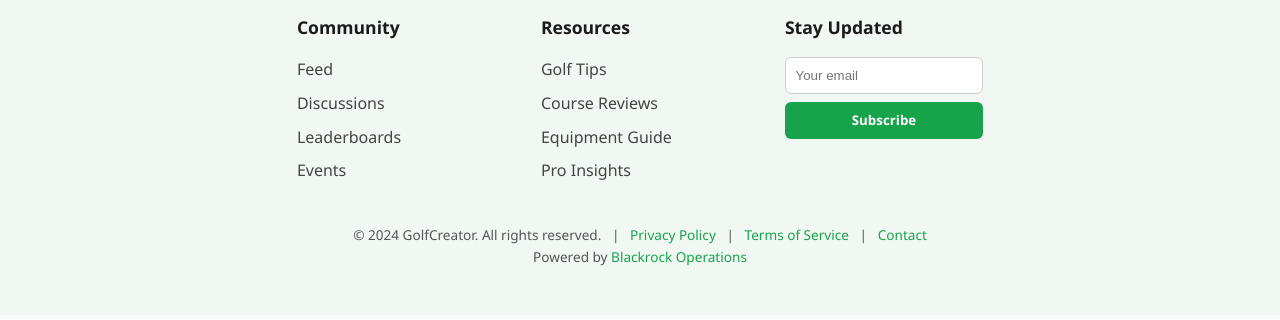
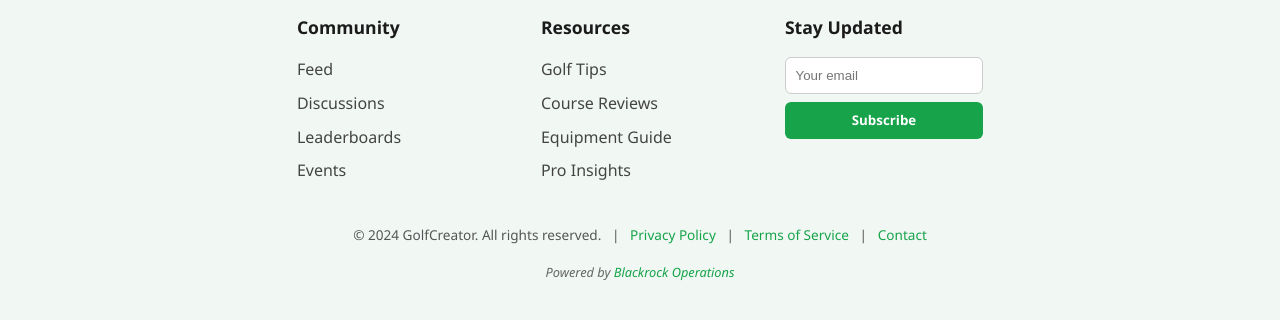
Before and after one commit to golfshare/golfcreator, a plain HTML site: page index.html in a window 1280 px wide. Shown: the part 3301-3621 px from the top of the page. Drawn offline with Linux system fonts and the light colour scheme.

Commit message:
Update style.css

```diff
--- a/style.css
+++ b/style.css
@@ -282,6 +282,21 @@ footer p { font-size: 0.85rem; color: #555; }
 footer p a { color: #16a34a; text-decoration: none; }
 footer p a:hover { text-decoration: underline; }
 
+footer .powered-by {
+    font-size: 0.8rem;
+    font-style: italic;
+    color: #666;
+    margin-top: 1rem;
+  }
+
+  footer .powered-by a {
+    color: #16a34a;
+    text-decoration: none;
+  }
+
+  footer .powered-by a:hover {
+    text-decoration: underline;
+  }
 /* =========================
    ICON (generic inline SVG helper)
    ========================= */
```
